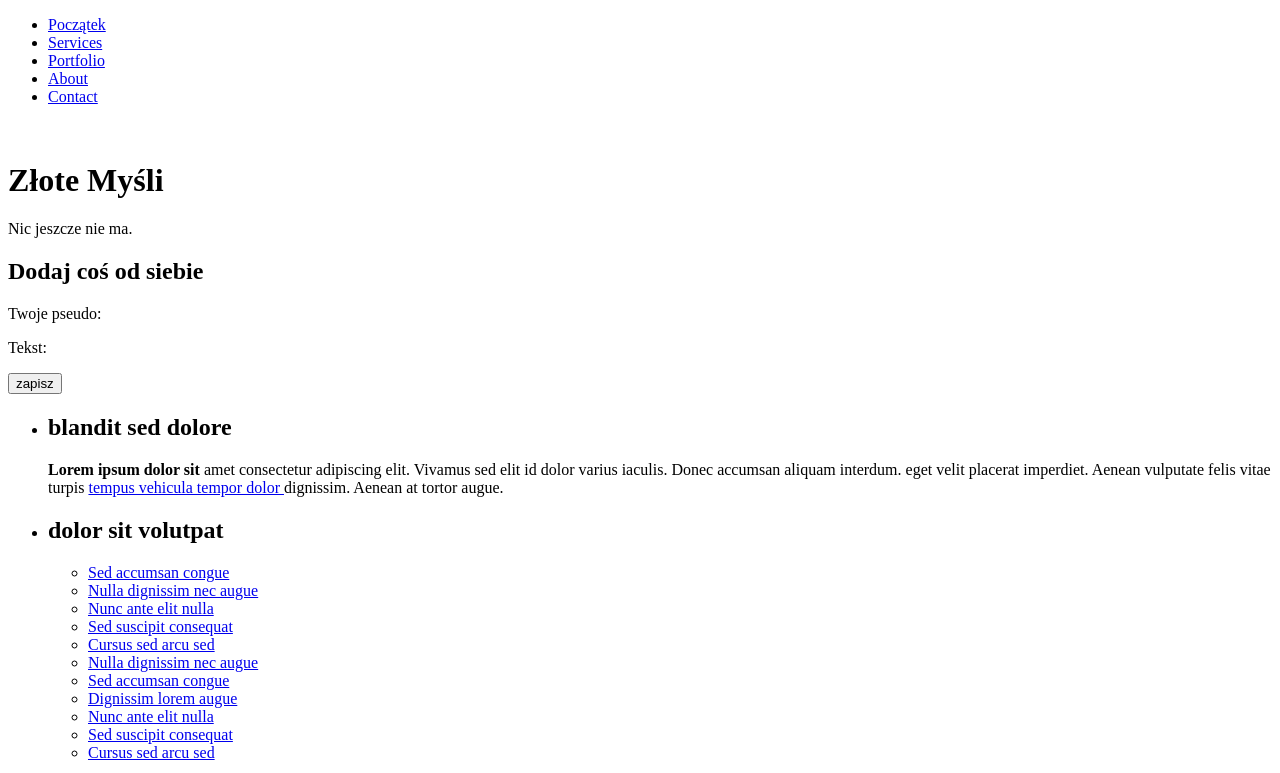
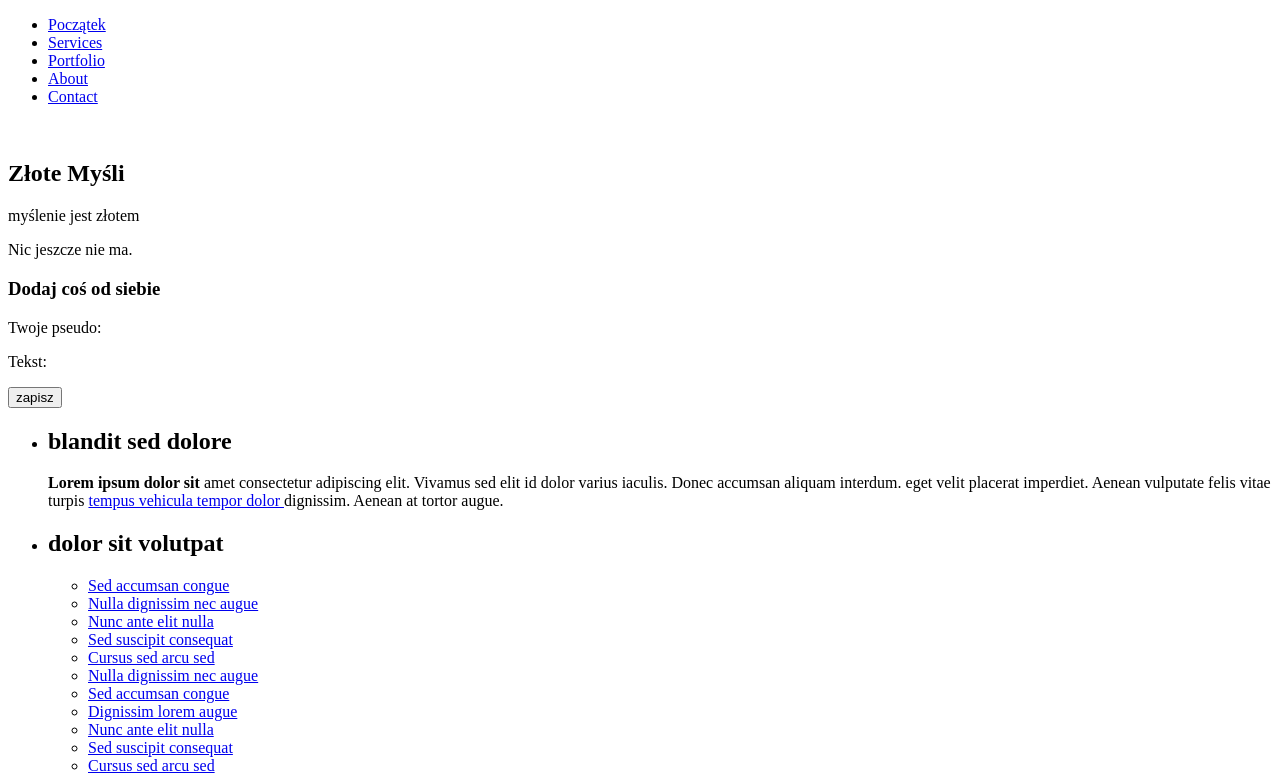
Before and after one commit to zgoda/pyconpl09, a Python web app: template bongo/templates/index.html in a window 1280 px wide. Shown: the part 167-940 px from the top of the page. Run offline with Jinja, Linux system fonts and the light colour scheme; the template is opened without the code that fills it, so the values that code supplies are empty.

Commit message:
Po?adnia?o

```diff
--- a/bongo/templates/index.html
+++ b/bongo/templates/index.html
@@ -3,7 +3,10 @@
 {% block title %}Złote Myśli ery intarwebu{% endblock %}
 
 {% block content %}
-<h1>Złote Myśli</h1>
+<div class="post">
+<h2 class="title">Złote Myśli</h2>
+<p class="byline">myślenie jest złotem</p>
+<div class="entry">
 {% if entries %}
 <p>Ostatnio dodane</p>
 <ul>
@@ -14,7 +17,7 @@
 {% else %}
 <p>Nic jeszcze nie ma.</p>
 {% endif %}
-<h2>Dodaj coś od siebie</h2>
+<h3 class="title">Dodaj coś od siebie</h3>
 <form method="post" action=".">
 <p>Twoje pseudo:<br />
 {{ form.author() }}</p>
@@ -22,4 +25,6 @@
 {{ form.text() }}</p>
 <p><input type="submit" value="zapisz" /></p>
 </form>
+</div>
+</div>
 {% endblock %}
```
Also changed, not shown: bongo/templates/entry.html (+6 -2 lines).
